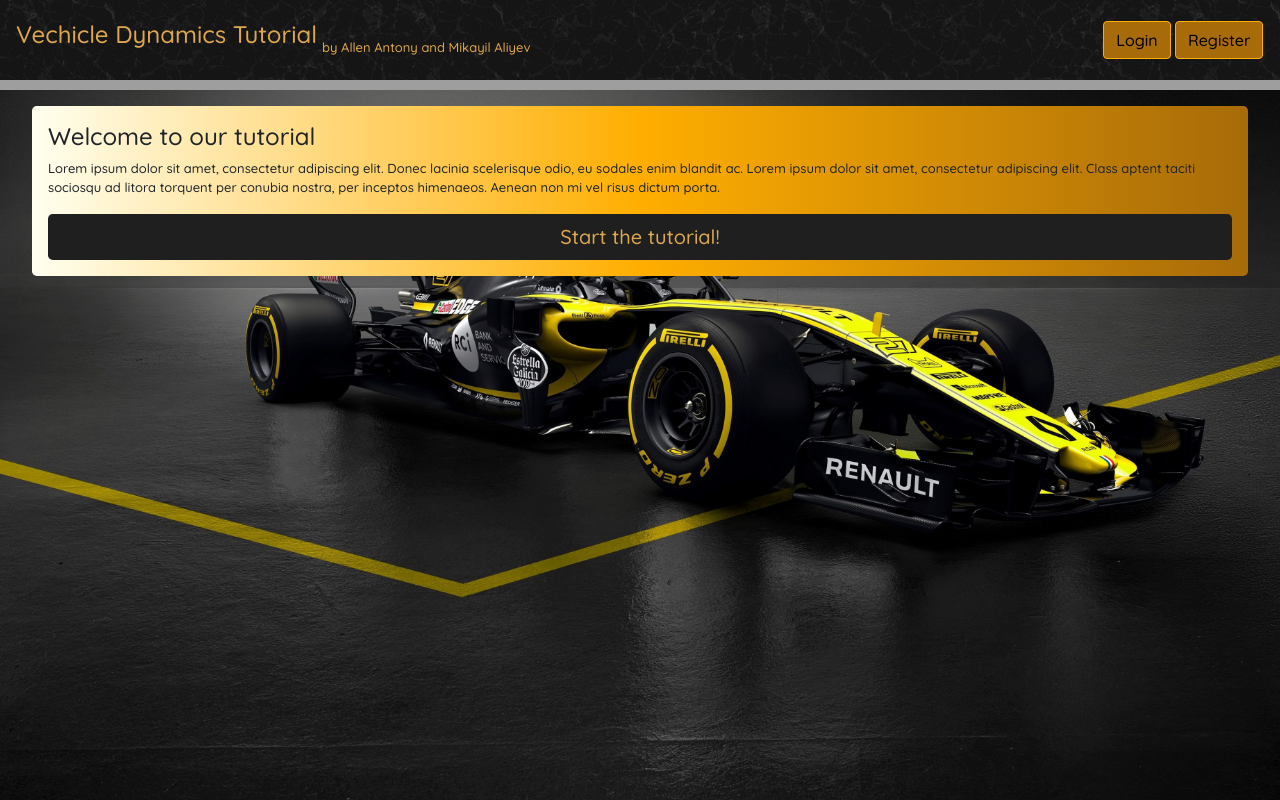
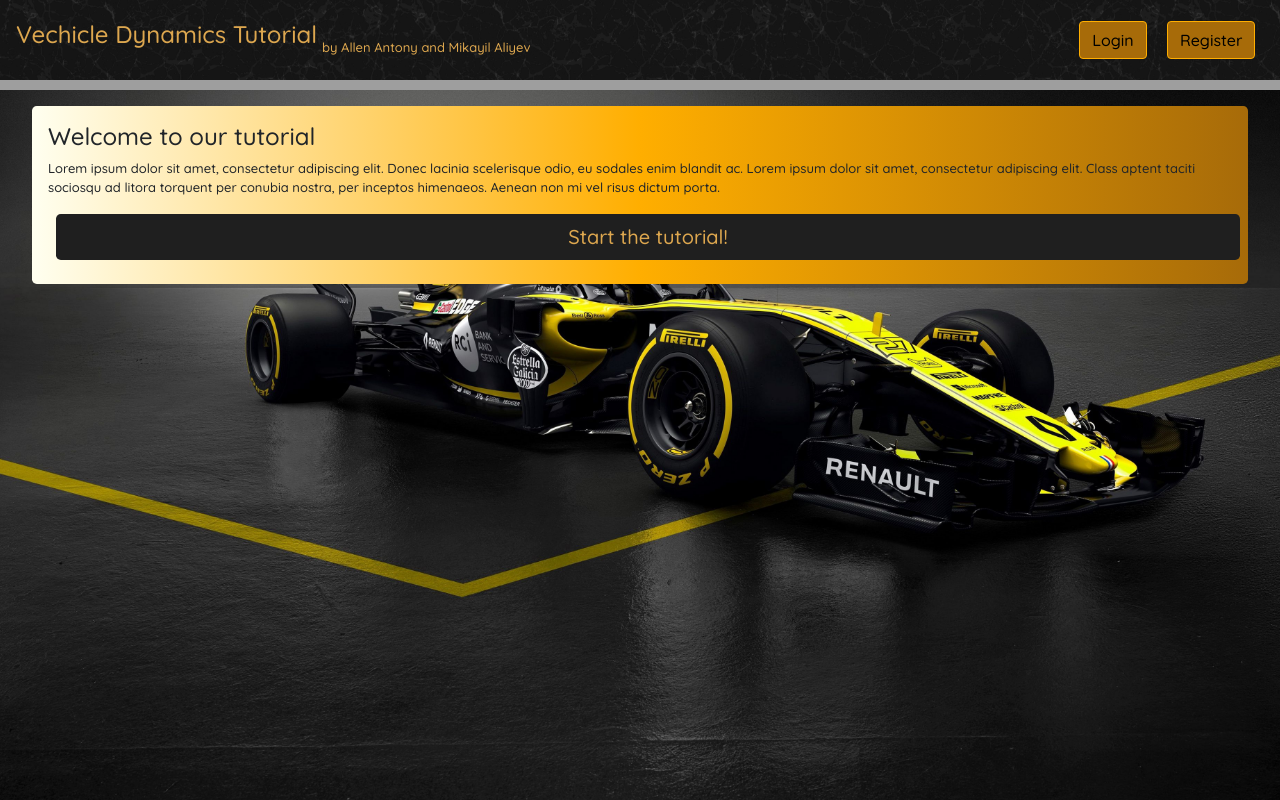
Before and after one commit to Allenator1/UWAM-Introductory-Website, a Flask app: page / in a window 1280 px wide. Run offline with Flask 2, Linux system fonts and the light colour scheme; grey boxes are pictures that could not be loaded.

Commit message:
updated css for .btn

```diff
--- a/app/static/main.css
+++ b/app/static/main.css
@@ -48,13 +48,14 @@ body, html {
     background-color: #a76b09;
     border-color: #ffae00;
     color: black;
-    box-shadow: none;
+    margin: 8px;
 }
 
 .btn.black_button {
     background-color: rgb(31, 31, 31);
     border: none;
     color: #dda74f;
+    margin: 8px;
 }
 
 .btn.gold_button:focus, .btn.black_button:focus, .btn.gold_button:active, .btn.black_button:active {
```
